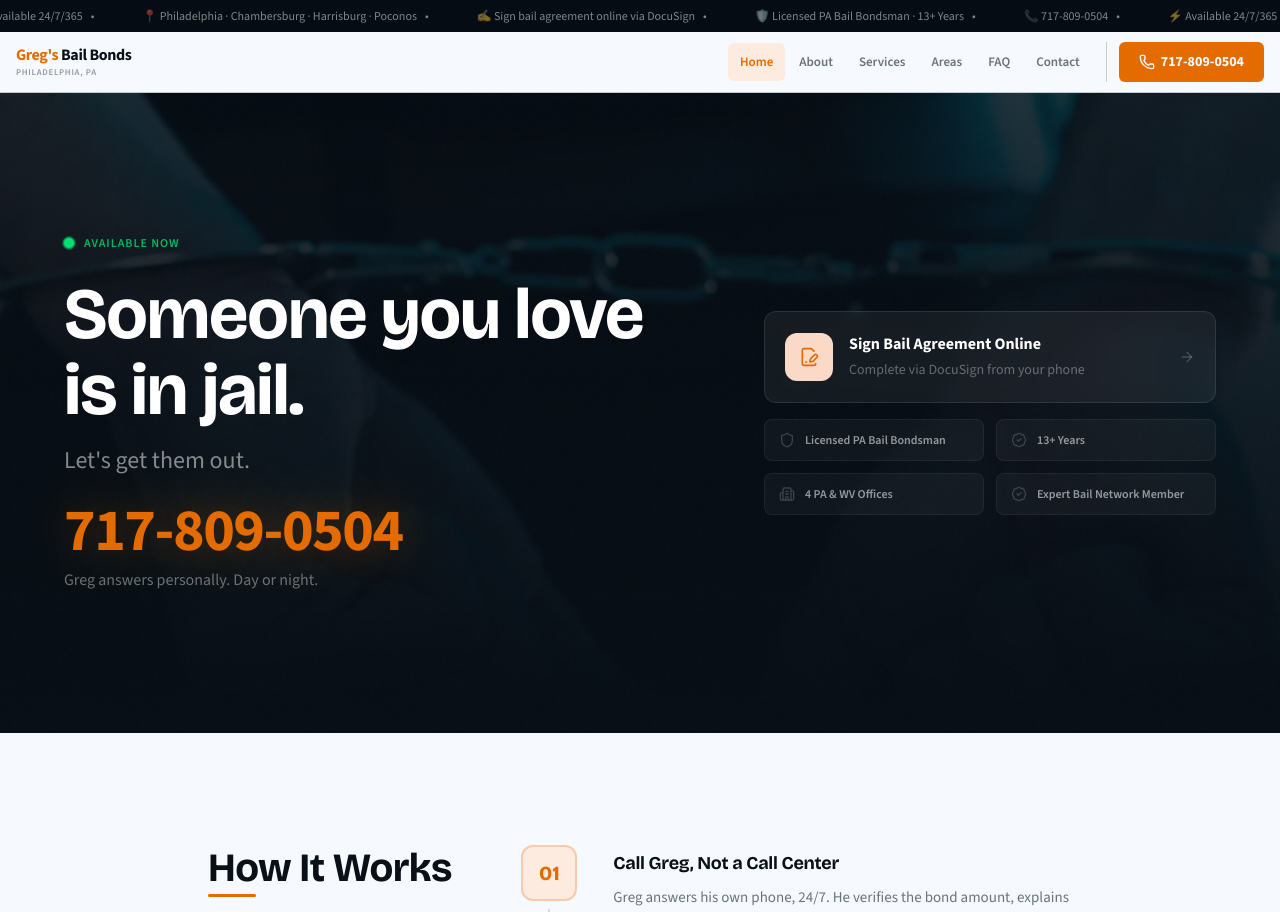
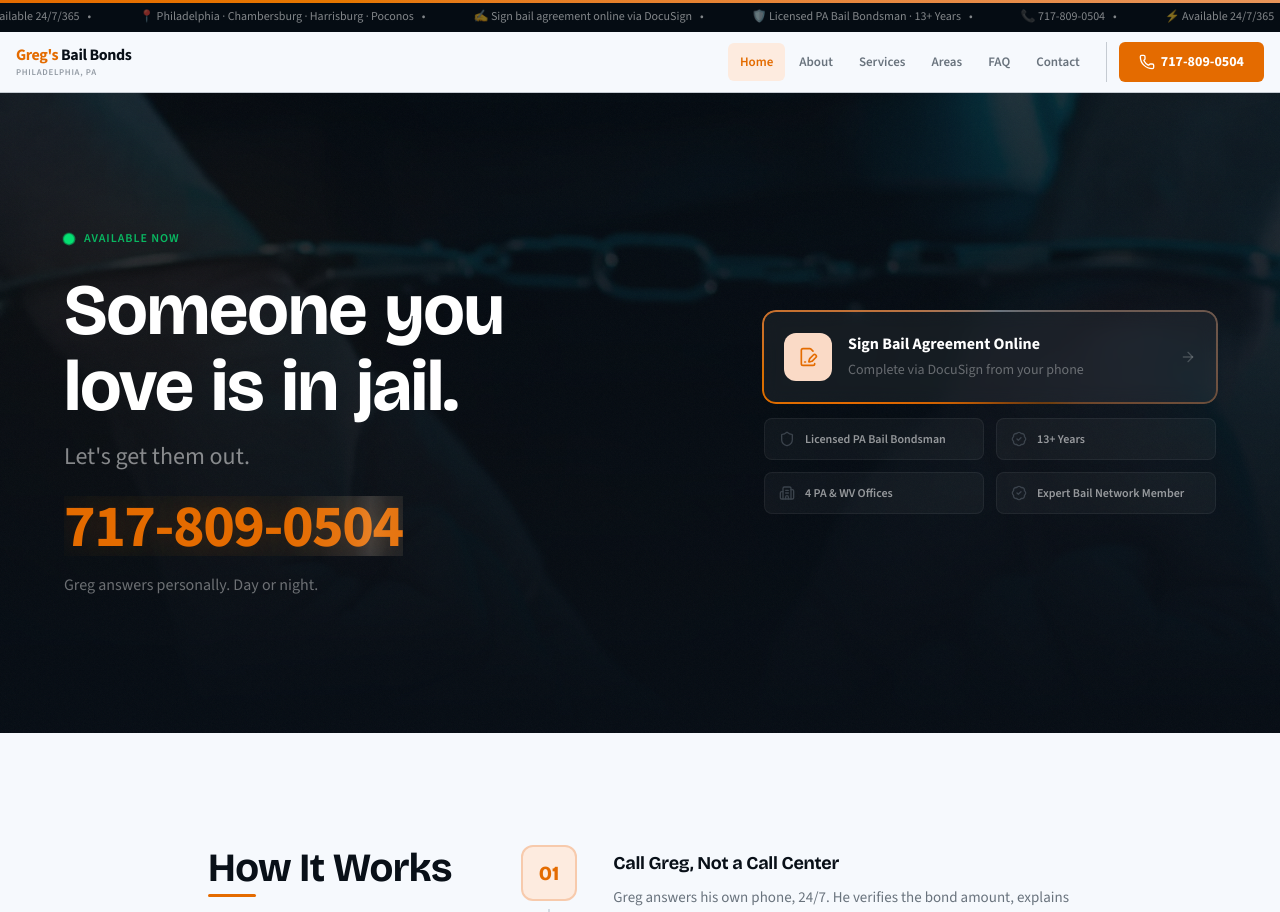
Before and after one commit to Founditmarketing/gregs-bail-bonds, a React (Vite) app: page / in a window 1280 px wide. Shown: the top 912 px of the page. Built offline with nearby package versions, Linux system fonts and the light colour scheme.

Commit message:
Operation Spice Cannon: aurora glow, word-by-word reveal, gradient border, stat counters, timeline animations, clip-path reveals, cursor glow, shimmer, scroll progress

```diff
--- a/src/App.tsx
+++ b/src/App.tsx
@@ -1,4 +1,5 @@
 import { BrowserRouter, Routes, Route } from 'react-router-dom';
+import { motion, useScroll, useSpring } from 'motion/react';
 import { Navbar } from './components/navbar';
 import { Footer } from './components/footer';
 import { ScrollToTop } from './components/scroll-to-top';
@@ -12,9 +13,21 @@ import FAQ from './pages/faq';
 import Contact from './pages/contact';
 import Privacy from './pages/privacy';
 
+function ScrollProgressBar() {
+  const { scrollYProgress } = useScroll();
+  const scaleX = useSpring(scrollYProgress, { stiffness: 120, damping: 30, restDelta: 0.001 });
+  return (
+    <motion.div
+      className="scroll-progress"
+      style={{ scaleX, width: '100%' }}
+    />
+  );
+}
+
 export default function App() {
   return (
     <BrowserRouter>
+      <ScrollProgressBar />
       <ScrollToTop />
       <Navbar />
       <Routes>
--- a/src/index.css
+++ b/src/index.css
@@ -222,6 +222,203 @@
 
 /* ══════════════════════ SPICE ══════════════════════ */
 
+/* ── @property for animated gradient border (DocuSign CTA) ── */
+@property --border-angle {
+  syntax: '<angle>';
+  initial-value: 0deg;
+  inherits: false;
+}
+
+@keyframes rotate-border {
+  from { --border-angle: 0deg; }
+  to { --border-angle: 360deg; }
+}
+
+.gradient-border {
+  position: relative;
+  z-index: 0;
+}
+.gradient-border::before {
+  content: '';
+  position: absolute;
+  inset: -2px;
+  border-radius: 14px;
+  padding: 2px;
+  background: conic-gradient(
+    from var(--border-angle),
+    oklch(66% 0.185 55),
+    oklch(55% 0.020 250),
+    oklch(66% 0.185 55 / 0.4),
+    oklch(66% 0.185 55)
+  );
+  mask: linear-gradient(#fff 0 0) content-box, linear-gradient(#fff 0 0);
+  -webkit-mask: linear-gradient(#fff 0 0) content-box, linear-gradient(#fff 0 0);
+  mask-composite: exclude;
+  -webkit-mask-composite: xor;
+  animation: rotate-border 4s linear infinite;
+  z-index: -1;
+}
+.gradient-border::after {
+  content: '';
+  position: absolute;
+  inset: -2px;
+  border-radius: 14px;
+  padding: 2px;
+  background: conic-gradient(
+    from var(--border-angle),
+    oklch(66% 0.185 55),
+    oklch(55% 0.020 250),
+    oklch(66% 0.185 55 / 0.4),
+    oklch(66% 0.185 55)
+  );
+  mask: linear-gradient(#fff 0 0) content-box, linear-gradient(#fff 0 0);
+  -webkit-mask: linear-gradient(#fff 0 0) content-box, linear-gradient(#fff 0 0);
+  mask-composite: exclude;
+  -webkit-mask-composite: xor;
+  animation: rotate-border 4s linear infinite;
+  filter: blur(12px);
+  opacity: 0.4;
+  z-index: -2;
+}
+
+/* ── Aurora glow radials (hero background) ── */
+@keyframes aurora-drift-1 {
+  0%, 100% { transform: translate(0, 0) scale(1); }
+  33% { transform: translate(5%, -8%) scale(1.1); }
+  66% { transform: translate(-3%, 5%) scale(0.95); }
+}
+@keyframes aurora-drift-2 {
+  0%, 100% { transform: translate(0, 0) scale(1); }
+  33% { transform: translate(-6%, 4%) scale(1.05); }
+  66% { transform: translate(4%, -6%) scale(1.1); }
+}
+@keyframes aurora-drift-3 {
+  0%, 100% { transform: translate(0, 0) scale(1); }
+  50% { transform: translate(3%, 6%) scale(1.08); }
+}
+
+.aurora-orb {
+  position: absolute;
+  border-radius: 50%;
+  filter: blur(80px);
+  pointer-events: none;
+  will-change: transform;
+}
+.aurora-orb-1 {
+  width: 500px; height: 500px;
+  background: oklch(66% 0.185 55 / 0.12);
+  top: 10%; left: -5%;
+  animation: aurora-drift-1 12s ease-in-out infinite;
+}
+.aurora-orb-2 {
+  width: 400px; height: 400px;
+  background: oklch(45% 0.05 250 / 0.15);
+  top: 40%; right: -10%;
+  animation: aurora-drift-2 15s ease-in-out infinite;
+}
+.aurora-orb-3 {
+  width: 350px; height: 350px;
+  background: oklch(66% 0.185 55 / 0.07);
+  bottom: -5%; left: 30%;
+  animation: aurora-drift-3 18s ease-in-out infinite;
+}
+
+/* ── Phone number shimmer sweep ── */
+@keyframes shimmer-sweep {
+  0% { left: -100%; }
+  100% { left: 200%; }
+}
+.phone-shimmer {
+  position: relative;
+  overflow: hidden;
+  display: inline-block;
+}
+.phone-shimmer::after {
+  content: '';
+  position: absolute;
+  top: 0;
+  left: -100%;
+  width: 50%;
+  height: 100%;
+  background: linear-gradient(
+    90deg,
+    transparent 0%,
+    oklch(100% 0 0 / 0.08) 40%,
+    oklch(100% 0 0 / 0.15) 50%,
+    oklch(100% 0 0 / 0.08) 60%,
+    transparent 100%
+  );
+  animation: shimmer-sweep 3.5s cubic-bezier(0.4, 0, 0.2, 1) infinite;
+  animation-delay: 2s;
+  pointer-events: none;
+}
+
+/* ── Clip-path curtain reveal for service cards ── */
+.clip-reveal {
+  clip-path: inset(0 100% 0 0);
+  transition: clip-path 0.7s cubic-bezier(0.16, 1, 0.3, 1);
+}
+.clip-reveal.visible {
+  clip-path: inset(0 0 0 0);
+}
+
+/* ── Scroll progress bar ── */
+.scroll-progress {
+  position: fixed;
+  top: 0;
+  left: 0;
+  height: 3px;
+  background: linear-gradient(90deg, var(--color-orange-9), var(--color-orange-7));
+  z-index: 9999;
+  transform-origin: left;
+  will-change: transform;
+  pointer-events: none;
+}
+
+/* ── Step timeline line-draw animation ── */
+@keyframes line-draw {
+  from { transform: scaleY(0); }
+  to { transform: scaleY(1); }
+}
+.step-line-animated {
+  transform: scaleY(0);
+  transform-origin: top;
+}
+.step-line-animated.visible {
+  animation: line-draw 0.6s cubic-bezier(0.16, 1, 0.3, 1) forwards;
+}
+
+/* ── Step number entry pulse ── */
+@keyframes step-pulse {
+  0% { transform: scale(0.8); opacity: 0; }
+  60% { transform: scale(1.08); }
+  100% { transform: scale(1); opacity: 1; }
+}
+.step-number-animated {
+  opacity: 0;
+}
+.step-number-animated.visible {
+  animation: step-pulse 0.4s cubic-bezier(0.16, 1, 0.3, 1) forwards;
+}
+
+/* ── Cursor-follow radial glow ── */
+.cursor-glow {
+  position: absolute;
+  width: 600px;
+  height: 600px;
+  border-radius: 50%;
+  background: radial-gradient(
+    circle,
+    oklch(66% 0.185 55 / 0.06) 0%,
+    transparent 70%
+  );
+  pointer-events: none;
+  transform: translate(-50%, -50%);
+  will-change: left, top;
+  transition: left 0.3s ease-out, top 0.3s ease-out;
+  z-index: 0;
+}
+
 /* ── Grain texture on dark sections ── */
 .grain::after {
   content: "";
@@ -416,4 +613,14 @@
   .ticker-track { animation: none; }
   .accent-underline::after { width: 48px; transition: none; }
   .card-accent::after { transform: scaleX(1); transition: none; }
+  /* Spice animations */
+  .aurora-orb { animation: none; }
+  .gradient-border::before,
+  .gradient-border::after { animation: none; }
+  .phone-shimmer::after { animation: none; }
+  .clip-reveal { clip-path: none; transition: none; }
+  .step-line-animated { transform: scaleY(1); }
+  .step-number-animated { opacity: 1; }
+  .cursor-glow { display: none; }
+  .scroll-progress { display: none; }
 }
--- a/src/pages/home.tsx
+++ b/src/pages/home.tsx
@@ -1,7 +1,7 @@
-import React, { useRef } from 'react';
+import React, { useRef, useState, useEffect, useCallback } from 'react';
 import { Link } from 'react-router-dom';
 import { Phone, ChevronRight, MapPin, ArrowRight, Shield, BadgeCheck, Building2, PhoneCall, FileCheck, Unlock, FileSignature } from 'lucide-react';
-import { motion, useScroll, useTransform } from 'motion/react';
+import { motion, useScroll, useTransform, useInView } from 'motion/react';
 import { BUSINESS, SERVICES, LOCATIONS, FAQ_DATA, IMAGES } from '../constants';
 import { Reveal } from '../components/reveal';
 
@@ -17,19 +17,108 @@ const STEPS = [
     desc: 'Once bond is posted, release typically takes 2 to 4 hours. Greg walks you through court dates, conditions, and everything that happens next.' },
 ];
 
+const HERO_WORDS = ['Someone', 'you', 'love', 'is', 'in', 'jail.'];
 
+/* ── Animated counter hook ── */
+function useCounter(end: number, duration = 1500, inView = false) {
+  const [count, setCount] = useState(0);
+  const hasRun = useRef(false);
+  useEffect(() => {
+    if (!inView || hasRun.current) return;
+    hasRun.current = true;
+    const startTime = performance.now();
+    const tick = (now: number) => {
+      const elapsed = now - startTime;
+      const progress = Math.min(elapsed / duration, 1);
+      const eased = 1 - Math.pow(1 - progress, 3); // ease-out cubic
+      setCount(Math.round(eased * end));
+      if (progress < 1) requestAnimationFrame(tick);
+    };
+    requestAnimationFrame(tick);
+  }, [end, duration, inView]);
+  return count;
+}
+
+/* ── Stat badge with counter ── */
+const StatBadge = ({ icon, text, number, suffix = '' }: { icon: React.ReactNode; text: string; number?: number; suffix?: string }) => {
+  const ref = useRef<HTMLDivElement>(null);
+  const isInView = useInView(ref, { once: true, margin: '-50px' });
+  const count = useCounter(number ?? 0, 1200, isInView);
+  return (
+    <div ref={ref} className="flex items-center gap-2.5 bg-white/4 border border-white/6 rounded-lg px-3.5 py-3">
+      <span className="text-bail/50">{icon}</span>
+      <span className="text-white/55 text-xs font-semibold leading-tight">
+        {number != null ? `${count}${suffix}` : text}
+      </span>
+    </div>
+  );
+};
+
+/* ── Clip-reveal image wrapper ── */
+const ClipRevealImage = ({ src, alt, className = '' }: { src: string; alt: string; className?: string }) => {
+  const ref = useRef<HTMLDivElement>(null);
+  const isInView = useInView(ref, { once: true, margin: '-80px' });
+  return (
+    <div ref={ref} className={`clip-reveal ${isInView ? 'visible' : ''}`}>
+      <img src={src} alt={alt} className={className} />
+    </div>
+  );
+};
+
+/* ── Timeline step with scroll-triggered animations ── */
+const TimelineStep = ({ step, index, isLast }: { step: typeof STEPS[0]; index: number; isLast: boolean }) => {
+  const ref = useRef<HTMLDivElement>(null);
+  const isInView = useInView(ref, { once: true, margin: '-100px' });
+  return (
+    <div ref={ref} className="step-item">
+      <div className="step-number-col">
+        <div className={`step-number step-number-animated ${isInView ? 'visible' : ''}`}
+          style={{ animationDelay: `${index * 0.12}s` }}>
+          {step.num}
+        </div>
+        {!isLast && (
+          <div className={`step-line step-line-animated ${isInView ? 'visible' : ''}`}
+            style={{ animationDelay: `${index * 0.12 + 0.2}s` }} />
+        )}
+      </div>
+      <motion.div className="step-content"
+        initial={{ opacity: 0, x: 20 }}
+        animate={isInView ? { opacity: 1, x: 0 } : {}}
+        transition={{ delay: index * 0.12 + 0.1, duration: 0.5, ease: [0.16, 1, 0.3, 1] }}>
+        <h3 className="text-lg">{step.title}</h3>
+        <p className="text-[var(--color-slate-9)] text-[15px] leading-relaxed">{step.desc}</p>
+      </motion.div>
+    </div>
+  );
+};
 
 const Home = () => {
   const heroRef = useRef<HTMLDivElement>(null);
+  const ctaRef = useRef<HTMLElement>(null);
   const { scrollYProgress } = useScroll({ target: heroRef, offset: ['start start', 'end start'] });
   const heroY = useTransform(scrollYProgress, [0, 1], ['0%', '25%']);
   const heroOpacity = useTransform(scrollYProgress, [0, 0.6], [0.25, 0]);
 
+  /* ── Cursor-follow glow state ── */
+  const [glowPos, setGlowPos] = useState({ x: 0, y: 0 });
+  const [glowVisible, setGlowVisible] = useState(false);
+  const handleMouseMove = useCallback((e: React.MouseEvent<HTMLElement>) => {
+    const rect = e.currentTarget.getBoundingClientRect();
+    setGlowPos({ x: e.clientX - rect.left, y: e.clientY - rect.top });
+    if (!glowVisible) setGlowVisible(true);
+  }, [glowVisible]);
+  const handleMouseLeave = useCallback(() => setGlowVisible(false), []);
+
   return (
     <div id="home-page">
 
-      {/* ═══════════════════ HERO — TWO-COLUMN CRISIS LAYOUT ═══════════════════ */}
+      {/* ═══════════════════ HERO — CINEMATIC TWO-COLUMN ═══════════════════ */}
       <div ref={heroRef} className="relative min-h-[70vh] sm:min-h-[80vh] flex items-center bg-charcoal overflow-hidden grain">
+        {/* Aurora orbs */}
+        <div className="aurora-orb aurora-orb-1" />
+        <div className="aurora-orb aurora-orb-2" />
+        <div className="aurora-orb aurora-orb-3" />
+
         <motion.img src={IMAGES.hero} alt="" aria-hidden className="absolute inset-0 w-full h-full object-cover object-center"
           style={{ y: heroY, opacity: heroOpacity }} />
         <div className="absolute inset-0 bg-gradient-to-t from-[oklch(15%_0.020_250)] via-[oklch(15%_0.020_250/0.75)] to-[oklch(15%_0.020_250/0.35)]" />
@@ -47,23 +136,37 @@ const Home = () => {
                 <span className="text-green-400/80 label-caps">Available Now</span>
               </motion.div>
 
-              <motion.h1 initial={{ opacity: 0, y: 20 }} animate={{ opacity: 1, y: 0 }} transition={{ delay: 0.2, duration: 0.6 }}
-                className="text-white mb-4" style={{ fontSize: 'var(--text-hero)', lineHeight: 1.05 }}>
-                Someone you love<br />is in jail.
-              </motion.h1>
-              <motion.p initial={{ opacity: 0, y: 12 }} animate={{ opacity: 1, y: 0 }} transition={{ delay: 0.35, duration: 0.5 }}
+              {/* Word-by-word staggered reveal */}
+              <h1 className="text-white mb-4" style={{ fontSize: 'var(--text-hero)', lineHeight: 1.05 }}>
+                {HERO_WORDS.map((word, i) => (
+                  <motion.span key={i}
+                    initial={{ opacity: 0, y: 30, rotateX: -40 }}
+                    animate={{ opacity: 1, y: 0, rotateX: 0 }}
+                    transition={{
+                      delay: 0.2 + i * 0.08,
+                      duration: 0.6,
+                      ease: [0.16, 1, 0.3, 1]
+                    }}
+                    className="inline-block mr-[0.25em]"
+                    style={{ perspective: '800px' }}>
+                    {word}
+                  </motion.span>
+                ))}
+              </h1>
+
+              <motion.p initial={{ opacity: 0, y: 12 }} animate={{ opacity: 1, y: 0 }} transition={{ delay: 0.7, duration: 0.5 }}
                 className="text-white/50 text-xl sm:text-2xl font-medium mb-6" style={{ fontFamily: 'var(--font-display)' }}>
                 Let's get them out.
               </motion.p>
 
-              <motion.a href={BUSINESS.phoneTel} initial={{ opacity: 0, y: 16 }} animate={{ opacity: 1, y: 0 }} transition={{ delay: 0.45, duration: 0.5 }}
+              <motion.a href={BUSINESS.phoneTel} initial={{ opacity: 0, y: 16 }} animate={{ opacity: 1, y: 0 }} transition={{ delay: 0.85, duration: 0.5 }}
                 className="block mb-2 group">
-                <span className="text-bail phone-glow text-4xl sm:text-5xl md:text-6xl font-bold tracking-tight group-hover:text-white transition-colors"
+                <span className="text-bail phone-glow phone-shimmer text-4xl sm:text-5xl md:text-6xl font-bold tracking-tight group-hover:text-white transition-colors"
                   style={{ fontFamily: 'var(--font-display)' }}>
                   {BUSINESS.phone}
                 </span>
               </motion.a>
-              <motion.p initial={{ opacity: 0 }} animate={{ opacity: 1 }} transition={{ delay: 0.55, duration: 0.4 }}
+              <motion.p initial={{ opacity: 0 }} animate={{ opacity: 1 }} transition={{ delay: 0.95, duration: 0.4 }}
                 className="text-white/40 text-base">
                 Greg answers personally. Day or night.
               </motion.p>
@@ -71,10 +174,11 @@ const Home = () => {
 
             {/* Right — CTA + credentials */}
             <div className="md:col-span-5">
-              <motion.div initial={{ opacity: 0, y: 20 }} animate={{ opacity: 1, y: 0 }} transition={{ delay: 0.5, duration: 0.6 }}
+              <motion.div initial={{ opacity: 0, y: 20 }} animate={{ opacity: 1, y: 0 }} transition={{ delay: 0.8, duration: 0.6 }}
                 className="space-y-4">
+                {/* Animated gradient border DocuSign CTA */}
                 <a href={BUSINESS.docuSignUrl} target="_blank" rel="noopener noreferrer"
-                  className="flex items-center gap-4 bg-white/6 hover:bg-white/10 border border-white/10 rounded-xl p-5 transition-all backdrop-blur-sm group">
+                  className="gradient-border flex items-center gap-4 bg-white/6 hover:bg-white/10 rounded-xl p-5 transition-all backdrop-blur-sm group">
                   <div className="w-12 h-12 bg-[var(--color-orange-3)] rounded-xl flex items-center justify-center shrink-0">
                     <FileSignature className="h-5 w-5 text-bail" />
                   </div>
@@ -86,19 +190,18 @@ const Home = () => {
                 </a>
 
                 <div className="grid grid-cols-2 gap-3">
-                  {[
-                    { icon: <Shield className="h-4 w-4" />, text: BUSINESS.license },
-                    { icon: <BadgeCheck className="h-4 w-4" />, text: BUSINESS.experience },
-                    { icon: <Building2 className="h-4 w-4" />, text: '4 PA & WV Offices' },
-                    { icon: <BadgeCheck className="h-4 w-4" />, text: BUSINESS.network },
-                  ].map((item, i) => (
-                    <motion.div key={i} initial={{ opacity: 0, scale: 0.95 }} animate={{ opacity: 1, scale: 1 }}
-                      transition={{ delay: 0.6 + i * 0.06, duration: 0.3 }}
-                      className="flex items-center gap-2.5 bg-white/4 border border-white/6 rounded-lg px-3.5 py-3">
-                      <span className="text-bail/50">{item.icon}</span>
-                      <span className="text-white/55 text-xs font-semibold leading-tight">{item.text}</span>
-                    </motion.div>
-                  ))}
+                  <motion.div initial={{ opacity: 0, scale: 0.95 }} animate={{ opacity: 1, scale: 1 }} transition={{ delay: 0.9, duration: 0.3 }}>
+                    <StatBadge icon={<Shield className="h-4 w-4" />} text={BUSINESS.license} />
+                  </motion.div>
+                  <motion.div initial={{ opacity: 0, scale: 0.95 }} animate={{ opacity: 1, scale: 1 }} transition={{ delay: 0.96, duration: 0.3 }}>
+                    <StatBadge icon={<BadgeCheck className="h-4 w-4" />} text="" number={13} suffix="+ Years" />
+                  </motion.div>
+                  <motion.div initial={{ opacity: 0, scale: 0.95 }} animate={{ opacity: 1, scale: 1 }} transition={{ delay: 1.02, duration: 0.3 }}>
+                    <StatBadge icon={<Building2 className="h-4 w-4" />} text="" number={4} suffix=" PA & WV Offices" />
+                  </motion.div>
+                  <motion.div initial={{ opacity: 0, scale: 0.95 }} animate={{ opacity: 1, scale: 1 }} transition={{ delay: 1.08, duration: 0.3 }}>
+                    <StatBadge icon={<BadgeCheck className="h-4 w-4" />} text={BUSINESS.network} />
+                  </motion.div>
                 </div>
               </motion.div>
             </div>
@@ -106,11 +209,10 @@ const Home = () => {
         </div>
       </div>
 
-      {/* ═══════════════════ HOW IT WORKS — STEP TIMELINE ═══════════════════ */}
+      {/* ═══════════════════ HOW IT WORKS — ANIMATED TIMELINE ═══════════════════ */}
       <section id="how-bail-works" className="py-24 sm:py-28">
         <div className="container mx-auto px-4 max-w-4xl">
           <div className="grid md:grid-cols-12 gap-12 md:gap-16 items-start">
-            {/* Left — section heading */}
             <Reveal className="md:col-span-4">
               <div className="md:sticky md:top-28">
                 <h2 className="accent-underline">How It Works</h2>
@@ -119,22 +221,10 @@ const Home = () => {
               </div>
             </Reveal>
 
-            {/* Right — timeline steps */}
             <div className="md:col-span-8">
               <div className="step-timeline">
                 {STEPS.map((step, i) => (
-                  <Reveal key={step.num} delay={i * 0.1}>
-                    <div className="step-item">
-                      <div className="step-number-col">
-                        <div className="step-number">{step.num}</div>
-                        {i < STEPS.length - 1 && <div className="step-line" />}
-                      </div>
-                      <div className="step-content">
-                        <h3 className="text-lg">{step.title}</h3>
-                        <p className="text-[var(--color-slate-9)] text-[15px] leading-relaxed">{step.desc}</p>
-                      </div>
-                    </div>
-                  </Reveal>
+                  <TimelineStep key={step.num} step={step} index={i} isLast={i === STEPS.length - 1} />
                 ))}
               </div>
             </div>
@@ -181,7 +271,7 @@ const Home = () => {
         </div>
       </section>
 
-      {/* ═══════════════════ SERVICES (capped at 6) ═══════════════════ */}
+      {/* ═══════════════════ SERVICES — CLIP-PATH REVEALS ═══════════════════ */}
       <section id="home-services" className="py-24 sm:py-28">
         <div className="container mx-auto px-4 max-w-5xl">
           <Reveal><div className="mb-14">
@@ -195,8 +285,9 @@ const Home = () => {
               <Reveal key={s.slug} delay={i * 0.04} direction={i % 3 === 0 ? 'left' : i % 3 === 2 ? 'right' : 'up'}>
                 <Link to={`/services/${s.slug}`} className="group block rounded-xl overflow-hidden card-lift card-accent border border-[var(--color-slate-6)] bg-white h-full">
                   <div className="h-44 overflow-hidden relative">
-                    <img src={s.image} alt={s.title} className="w-full h-full object-cover object-top group-hover:scale-105 transition-transform duration-500" />
-                    <span className={`absolute top-3 left-3 text-[10px] font-bold uppercase tracking-wider px-2.5 py-1 rounded-full ${SEVERITY_CLASS[s.severity]}`}>
+                    <ClipRevealImage src={s.image} alt={s.title}
+                      className="w-full h-full object-cover object-top group-hover:scale-105 transition-transform duration-500" />
+                    <span className={`absolute top-3 left-3 text-[10px] font-bold uppercase tracking-wider px-2.5 py-1 rounded-full z-10 ${SEVERITY_CLASS[s.severity]}`}>
                       {SEVERITY_LABEL[s.severity]}
                     </span>
                   </div>
@@ -211,8 +302,6 @@ const Home = () => {
               </Reveal>
             ))}
           </div>
-
-
         </div>
       </section>
 
@@ -270,8 +359,13 @@ const Home = () => {
         </div>
       </section>
 
-      {/* ═══════════════════ BOTTOM CTA — SPLIT + GRAIN ═══════════════════ */}
-      <section className="bg-charcoal py-24 relative grain">
+      {/* ═══════════════════ BOTTOM CTA — CURSOR GLOW ═══════════════════ */}
+      <section ref={ctaRef} className="bg-charcoal py-24 relative grain overflow-hidden"
+        onMouseMove={handleMouseMove} onMouseLeave={handleMouseLeave}>
+        {/* Cursor-following radial glow */}
+        {glowVisible && (
+          <div className="cursor-glow" style={{ left: glowPos.x, top: glowPos.y }} />
+        )}
         <div className="container mx-auto px-4 relative z-10">
           <div className="grid md:grid-cols-2 gap-12 max-w-5xl mx-auto items-center">
             <Reveal direction="left">
@@ -281,9 +375,11 @@ const Home = () => {
                   Jail doesn't wait.
                 </h2>
                 <p className="text-white/30 text-2xl mb-6" style={{ fontFamily: 'var(--font-display)' }}>Neither does Greg.</p>
-                <a href={BUSINESS.phoneTel} className="text-bail phone-glow text-3xl sm:text-4xl font-bold tracking-tight hover:text-white transition-colors"
-                  style={{ fontFamily: 'var(--font-display)' }}>
-                  {BUSINESS.phone}
+                <a href={BUSINESS.phoneTel} className="phone-shimmer">
+                  <span className="text-bail phone-glow text-3xl sm:text-4xl font-bold tracking-tight hover:text-white transition-colors"
+                    style={{ fontFamily: 'var(--font-display)' }}>
+                    {BUSINESS.phone}
+                  </span>
                 </a>
               </div>
             </Reveal>
```
